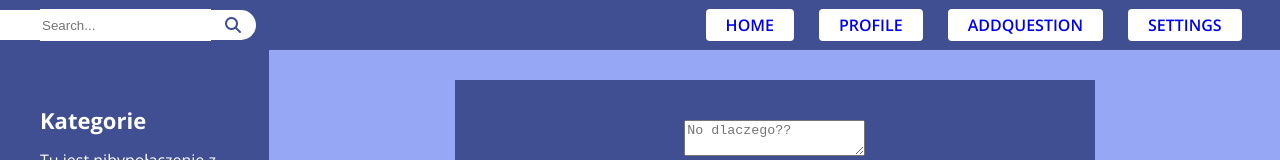
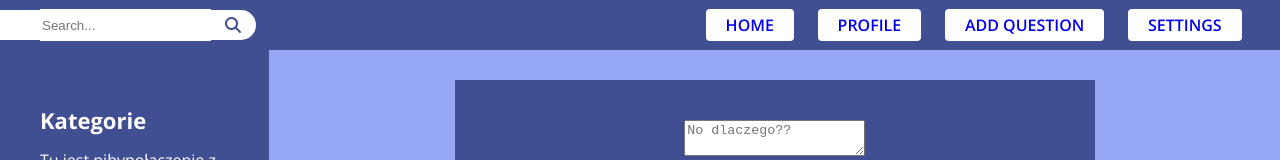
Before and after one commit to ShocikI/Dlaczego, a React (Create React App) app in the folder dlaczego/: page /title in a window 1280 px wide. Shown: the top 160 px of the page. Built offline with nearby package versions, Linux system fonts and the light colour scheme.

Commit message:
front routing finished

```diff
--- a/dlaczego/src/App.js
+++ b/dlaczego/src/App.js
@@ -15,7 +15,7 @@ class App extends React.Component {
                 <div className="App">
                     <NavBar isLogged={this.state.isLogged}/>
                     <SideBar isLogged={this.state.isLogged}/>
-                    <Window/>
+                    <Window isLogged={this.state.isLogged}/>
                 </div>
             </BrowserRouter>
         );
--- a/dlaczego/src/modules/NavLinks.js
+++ b/dlaczego/src/modules/NavLinks.js
@@ -3,19 +3,29 @@ import '../css/NavLinks.css';
 import { NavLink } from "react-router-dom";
 
 function NavLinks() {
-    const items = ['home', 'profile', 'addquestion', 'settings'];
-    const links = items.map(item =>
-        <li className="link">
-            <NavLink to="/addquestion">
-                {item}
-            </NavLink>
-        </li>
-    );
-
     return (
         <>
             <ul className="nav_links">
-                {links}
+                <li className="link">
+                    <NavLink to="/home">
+                        Home
+                    </NavLink>
+                </li>
+                <li className="link">
+                    <NavLink to="/profile">
+                        Profile
+                    </NavLink>
+                </li>
+                <li className="link">
+                    <NavLink to="/addquestion">
+                        Add Question
+                    </NavLink>
+                </li>
+                <li className="link">
+                    <NavLink to="/settings">
+                        Settings
+                    </NavLink>
+                </li>
             </ul>
         </>
     );
--- a/dlaczego/src/modules/Window.js
+++ b/dlaczego/src/modules/Window.js
@@ -8,12 +8,13 @@ import WindowProfile from "./WindowProfile";
 import { Route } from "react-router-dom";
 import { Switch } from "react-router-dom";
 
-function Window() {
+function Window(props) {
 
     return (
         <>
             <div className="window">
                 <div className="window_align">
+                    {props.isLogged ?
                         <Switch>
                             <Route path="/addquestion"
                                    component={WindowAddQuestion}
@@ -30,7 +31,8 @@ function Window() {
                             <Route path="/title"
                                    component={WindowTitle}
                             />
-                    </Switch>
+                        </Switch> :
+                        <WindowQuestions/> }
                 </div>
             </div>
         </>
```
Also changed, not shown: dlaczego/package.json (+7 -5 lines), 1 other file (tests, documents, lock files or other folders). Lines whose indentation alone changed are shown as unchanged.
